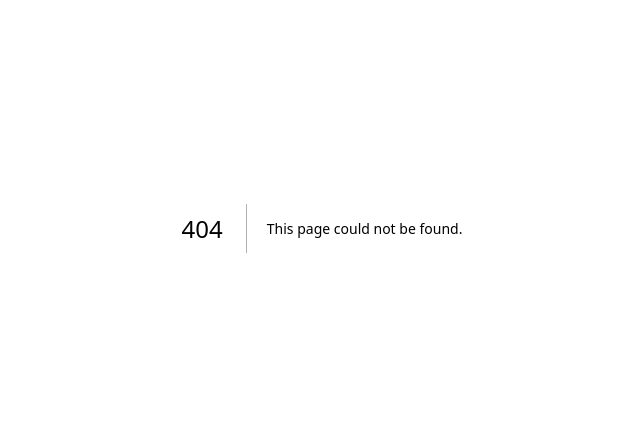
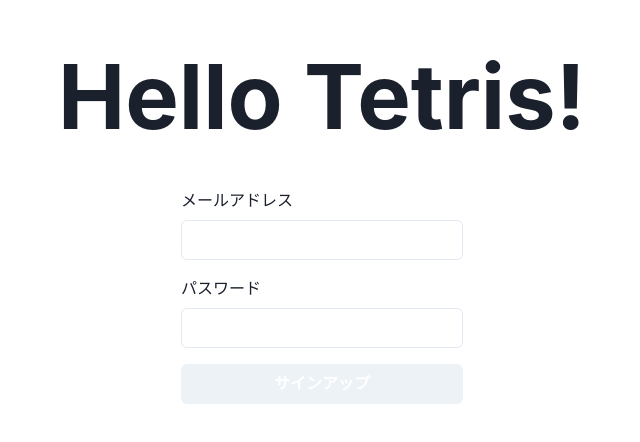
Before and after one commit to ooooose/Tetris, a Next.js app in the folder front/: page /signup in a window 1280 px wide. Before the commit this address had no page. Shown: the part 172-614 px from the top of the page, without its empty margins (318-958 px from the left). Built offline with nearby package versions, Linux system fonts and the light colour scheme; what @chakra-ui/next-js would draw is missing.

Commit message:
Add レイアウトやComponentの整理

```diff
--- /dev/null
+++ b/front/src/components/AuthForm.tsx
@@ -0,0 +1,31 @@
+import {
+  FormControl,
+  FormLabel,
+  Input,
+  Stack,
+  Button,
+} from '@chakra-ui/react'
+
+const AuthForm = () => {
+  return (
+    <Stack spacing={8} mx={'auto'} maxW={'350px'} py={6}>
+        <Stack spacing={4}>
+          <FormControl id="email">
+            <FormLabel>メールアドレス</FormLabel>
+            <Input type="email" />
+          </FormControl>
+          <FormControl id="password">
+            <FormLabel>パスワード</FormLabel>
+            <Input type="password" />
+          </FormControl>
+          <Button
+            color={'white'}
+            >
+            サインアップ
+          </Button>
+        </Stack>
+    </Stack>
+  )
+}
+
+export default AuthForm;
--- a/front/src/components/RankingTable.tsx
+++ b/front/src/components/RankingTable.tsx
@@ -1,43 +1,43 @@
-import {
-  Table,
-  Thead,
-  Tbody,
-  Tr,
-  Th,
-  Td,
-  TableCaption,
-  TableContainer,
-} from '@chakra-ui/react'
-import { useGetUsers } from '@/stores/useUsers/getUsers';
+// import {
+//   Table,
+//   Thead,
+//   Tbody,
+//   Tr,
+//   Th,
+//   Td,
+//   TableCaption,
+//   TableContainer,
+// } from '@chakra-ui/react'
+// import { useGetUsers } from '@/stores/useUsers/getUsers';
 
-const RankingTable = () => {
-  const { data: users } = useGetUsers();
-  if (!users) return <div>Loading...</div>;
-  return (
-    <TableContainer>
-      <Table variant='simple'>
-        <TableCaption>ユーザーランキング</TableCaption>
-        <Thead>
-          <Tr>
-            <Th>順位</Th>
-            <Th>ユーザー</Th>
-            <Th isNumeric>スコア</Th>
-          </Tr>
-        </Thead>
-        <Tbody>
-        { users.map((user) => {
-          return (
-            <Tr key={user.id}>
-              <Td>{user.id}</Td>
-              <Td>{user.name}さん</Td>
-              <Td isNumeric>{user.score}</Td>
-            </Tr>
-          )
-        }) }
-        </Tbody>
-      </Table>
-    </TableContainer>
-  )
-}
+// const RankingTable = () => {
+//   const { data: users } = useGetUsers();
+//   if (!users) return <div>Loading...</div>;
+//   return (
+//     <TableContainer>
+//       <Table variant='simple'>
+//         <TableCaption>ユーザーランキング</TableCaption>
+//         <Thead>
+//           <Tr>
+//             <Th>順位</Th>
+//             <Th>ユーザー</Th>
+//             <Th isNumeric>スコア</Th>
+//           </Tr>
+//         </Thead>
+//         <Tbody>
+//         { users.map((user) => {
+//           return (
+//             <Tr key={user.id}>
+//               <Td>{user.id}</Td>
+//               <Td>{user.name}さん</Td>
+//               <Td isNumeric>{user.score}</Td>
+//             </Tr>
+//           )
+//         }) }
+//         </Tbody>
+//       </Table>
+//     </TableContainer>
+//   )
+// }
 
-export default RankingTable;
+// export default RankingTable;
--- a/front/src/pages/index.tsx
+++ b/front/src/pages/index.tsx
@@ -1,15 +1,16 @@
-import { Center, Box, Text } from "@chakra-ui/react";
-import RankingTable from "@/components/RankingTable";
+import { Center, Box, Text, Button, VStack } from "@chakra-ui/react";
+import NextLink from 'next/link';
+
 
 export default function Home() {
   return (
     <>
       <Center display="flex" flexDirection="column" height="100vh">
-        <Text fontSize="md" fontWeight="bold">Hello Tetris!</Text>
+        <Text fontSize="90px" fontWeight="bold">Hello Tetris!</Text>
+        <VStack >
 
-        <Box>
-          <RankingTable />
-        </Box>
+          <Button as={NextLink} href={'/signup'}>サインアップへ</Button>
+        </VStack>
       </Center>
     </>
   )
--- /dev/null
+++ b/front/src/pages/signup.tsx
@@ -0,0 +1,16 @@
+import { Center, Box, Text } from "@chakra-ui/react";
+import AuthForm from "@/components/AuthForm";
+
+export default function SignUp() {
+  return (
+    <>
+      <Center display="flex" flexDirection="column" height="100vh">
+        <Text fontSize="90px" fontWeight="bold">Hello Tetris!</Text>
+
+        <Box>
+          <AuthForm />
+        </Box>
+      </Center>
+    </>
+  )
+}
```
Also changed, not shown: front/src/stores/useUsers/getUsers.ts (deleted, +0 -16 lines).
